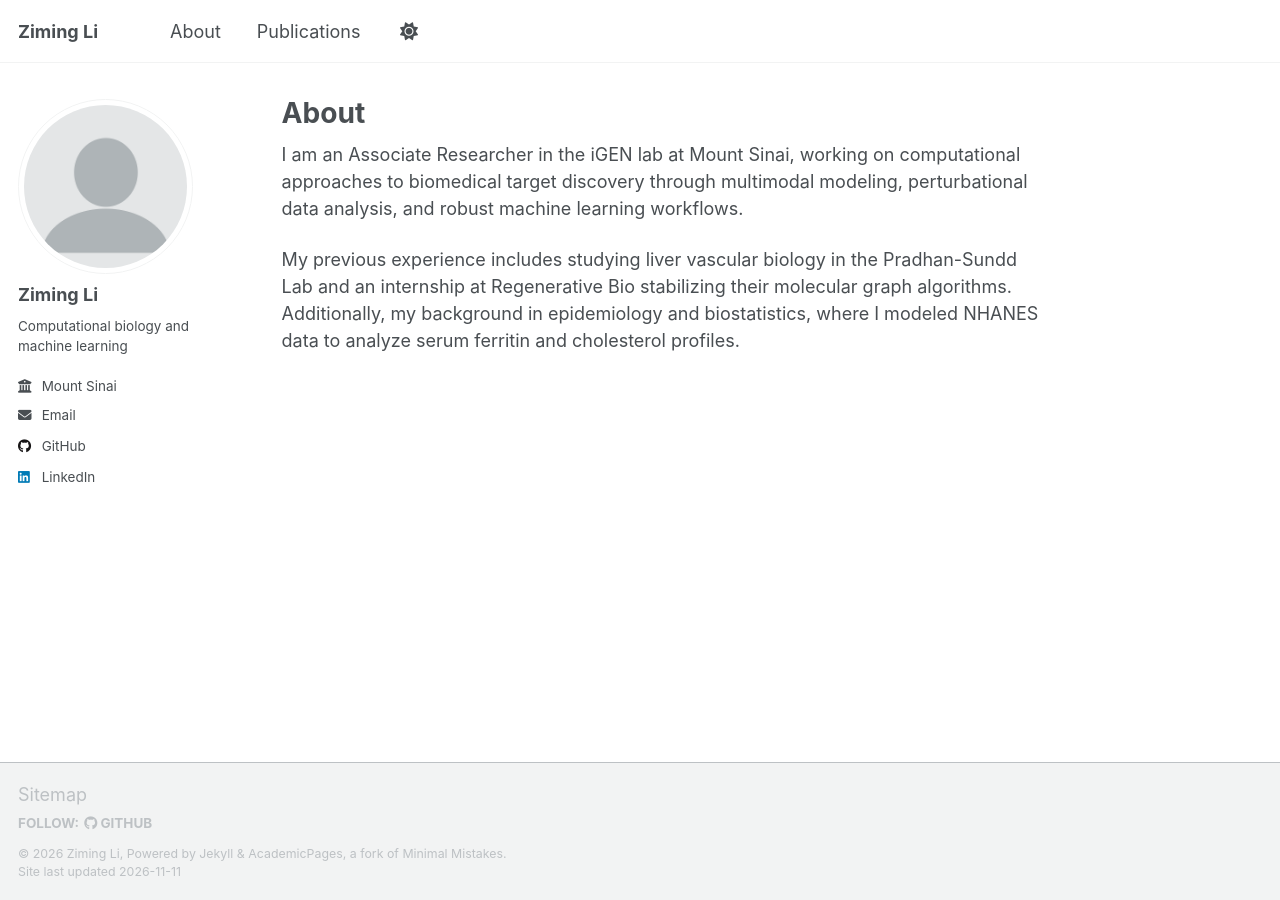
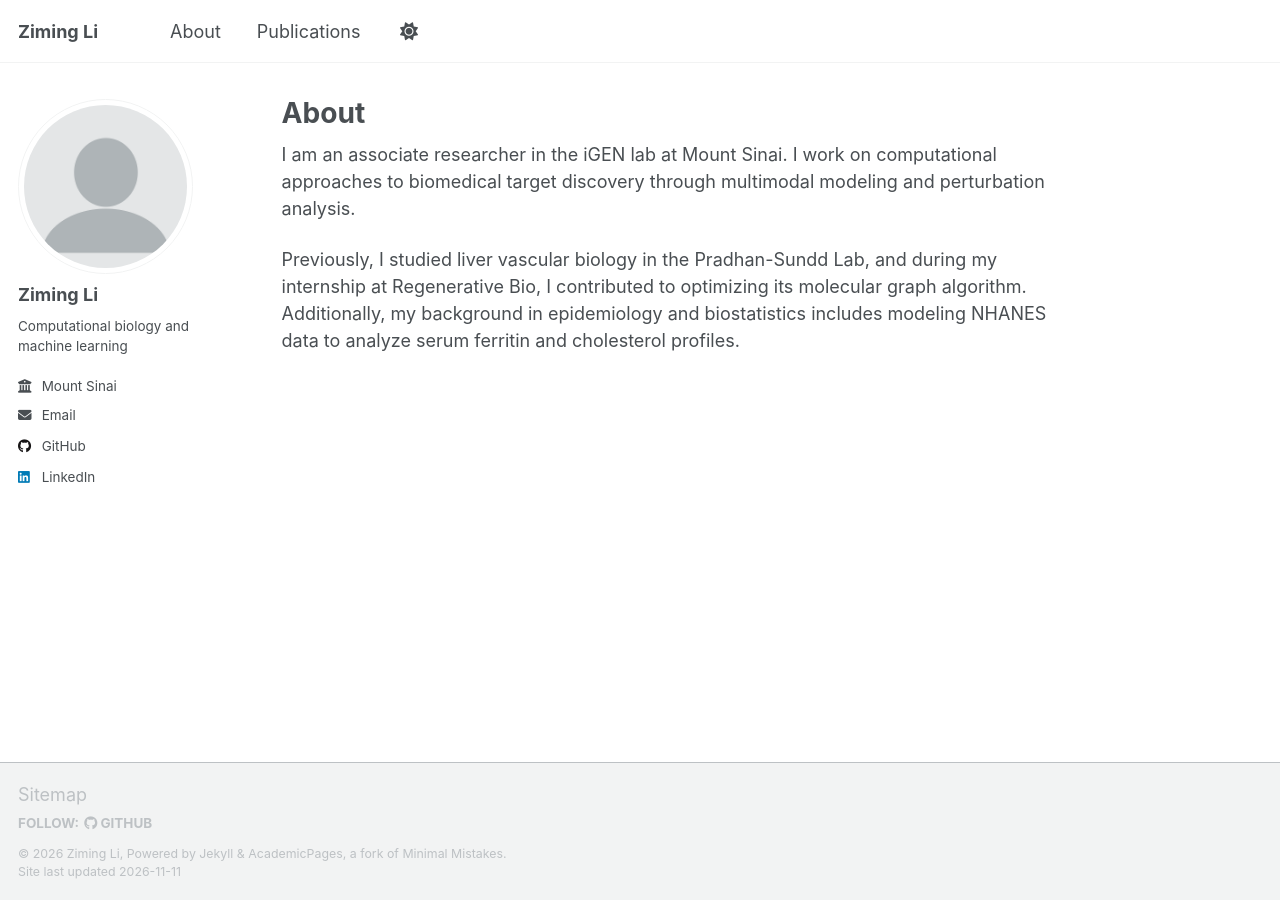
Before and after one commit to l-ziming/l-ziming.github.io, a Jekyll site: the page built from _pages/about.md, in a window 1280 px wide. Built offline with Jekyll 4.4.1, drawn with Linux system fonts in a browser that asks for light colours; a script that is not in the unit is left out.

Commit message:
Refine homepage introduction wording

```diff
--- a/_pages/about.md
+++ b/_pages/about.md
@@ -7,6 +7,6 @@ redirect_from:
   - /about.html
 ---
 
-I am an Associate Researcher in the iGEN lab at Mount Sinai, working on computational approaches to biomedical target discovery through multimodal modeling, perturbational data analysis, and robust machine learning workflows.
+I am an associate researcher in the iGEN lab at Mount Sinai. I work on computational approaches to biomedical target discovery through multimodal modeling and perturbation analysis.
 
-My previous experience includes studying liver vascular biology in the Pradhan-Sundd Lab and an internship at Regenerative Bio stabilizing their molecular graph algorithms. Additionally, my background in epidemiology and biostatistics, where I modeled NHANES data to analyze serum ferritin and cholesterol profiles.
+Previously, I studied liver vascular biology in the Pradhan-Sundd Lab, and during my internship at Regenerative Bio, I contributed to optimizing its molecular graph algorithm. Additionally, my background in epidemiology and biostatistics includes modeling NHANES data to analyze serum ferritin and cholesterol profiles.
```
